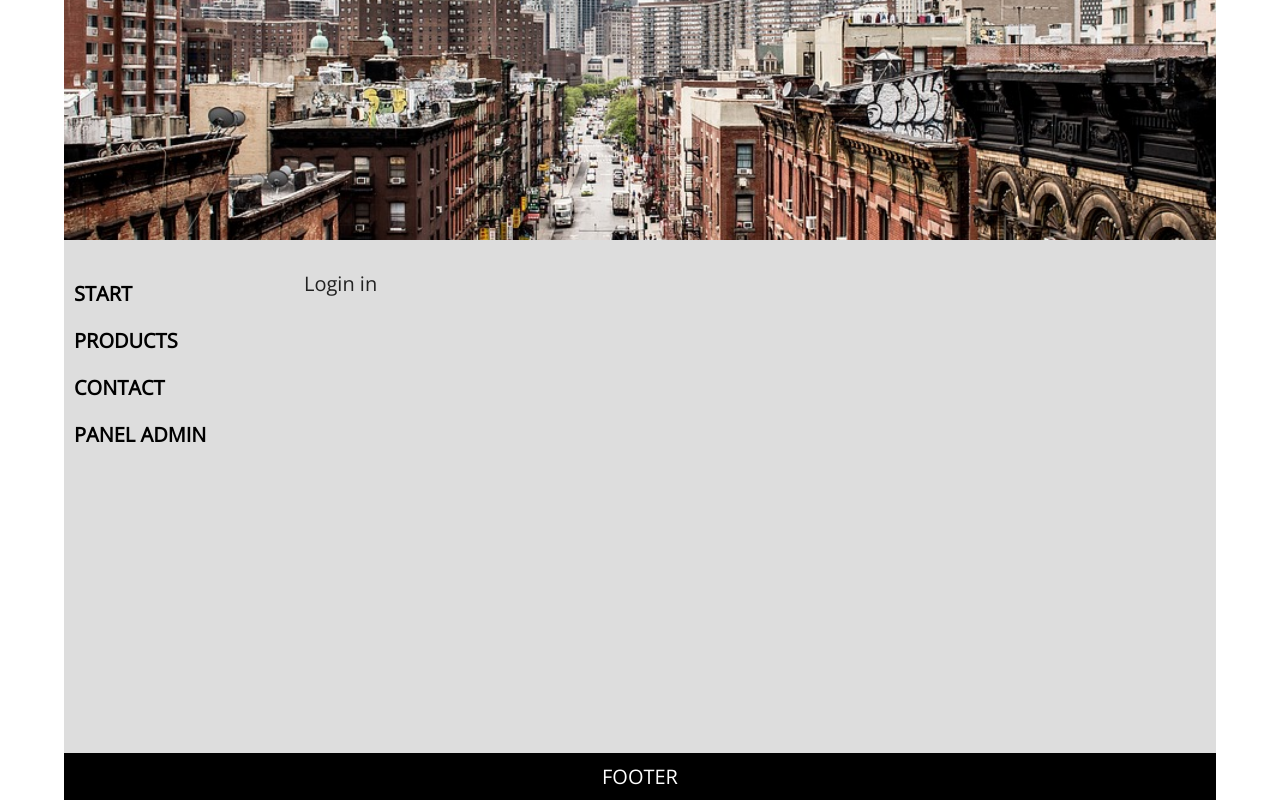
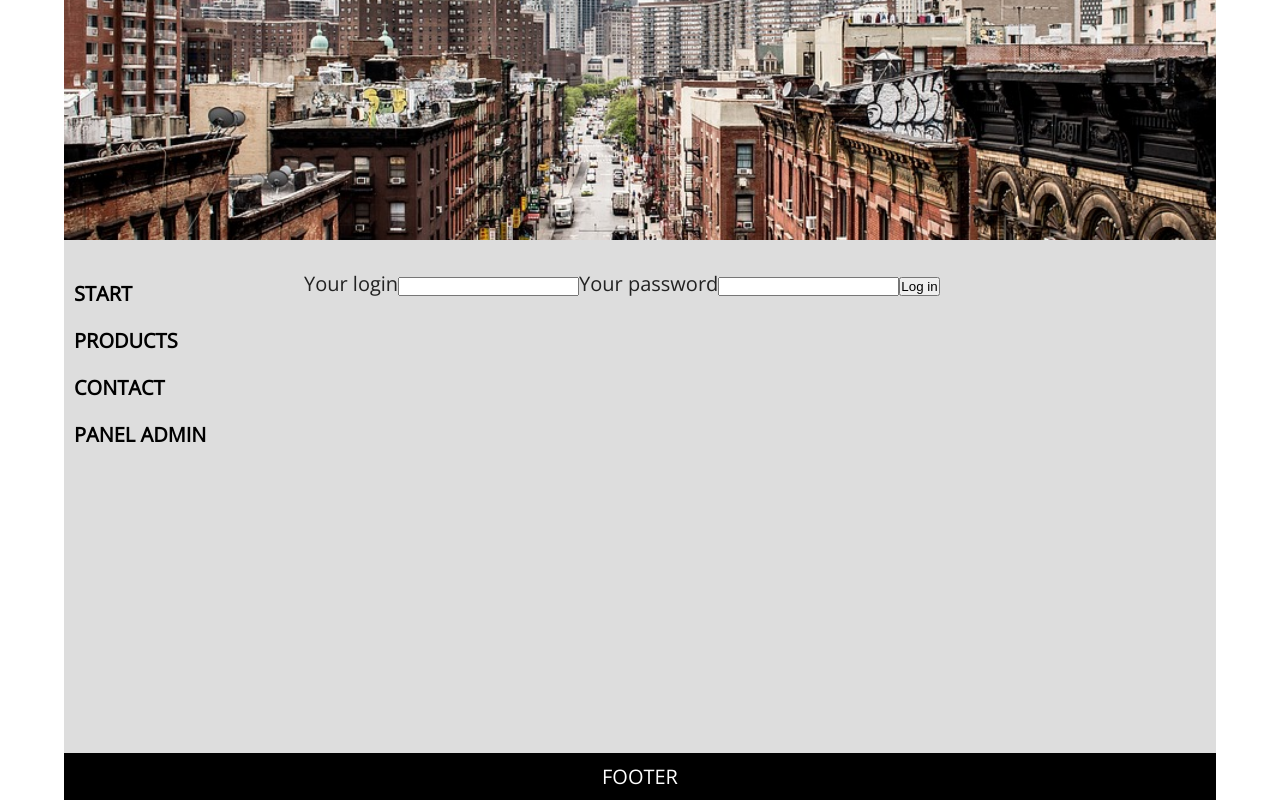
Before and after one commit to WieMon/learning-react-7, a React (Create React App) app: page /login in a window 1280 px wide. Built offline with nearby package versions, Linux system fonts and the light colour scheme.

Commit message:
Add Admin and Login

```diff
--- a/src/pages/AdminPage.js
+++ b/src/pages/AdminPage.js
@@ -1,8 +1,15 @@
 import React from 'react';
+import { Route, Redirect } from 'react-router-dom';
+
+const permission = false;
 
 const AdminPage = () => {
   return (
-    <div>Admin</div>
+    <Route render={() => (
+      permission ? (<h3>Admin panel - welcome</h3>) : (
+          <Redirect to="/login" />
+      )
+  )} />
    );
 }
 
--- a/src/pages/LoginPage.js
+++ b/src/pages/LoginPage.js
@@ -2,8 +2,12 @@ import React from 'react';
 
 const LoginPage = () => {
   return (
-    <div>Login in</div>
-   );
+    <div>
+      <label htmlFor="">Your login<input type="text" /></label>
+      <label htmlFor="">Your password<input type="password" /></label>
+      <button>Log in</button>
+    </div>
+  );
 }
 
 export default LoginPage;
```
